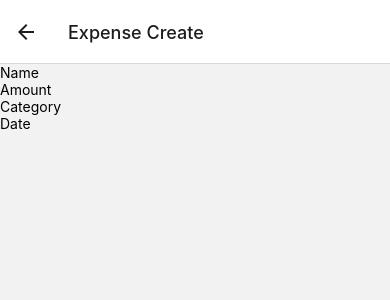
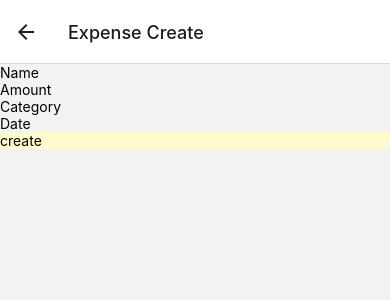
Before and after one commit to leejoonli/expense-tracker, a React Native app: screen /ExpenseCreate in a window 390 px wide. Shown: the top 300 px of the page. Built offline with nearby package versions, Linux system fonts and the light colour scheme.

Commit message:
add POST request to expense create component

```diff
--- a/components/ExpenseCreate/ExpenseCreate.tsx
+++ b/components/ExpenseCreate/ExpenseCreate.tsx
@@ -1,5 +1,6 @@
 import React, { useState } from 'react';
 import { Text, Button, View, Modal, TextInput, Pressable } from 'react-native';
+import AsyncStorage from '@react-native-async-storage/async-storage';
 import axios from 'axios';
 
 function ExpenseCreate({ navigation, route }) {
@@ -20,7 +21,25 @@ function ExpenseCreate({ navigation, route }) {
     const [createExpense, setCreateExpense] = useState(createInit);
 
     // POST request to add new expense to database
+    const handleSubmit = async () => {
+        try {
+            // get token from async storage
+            const token = await AsyncStorage.getItem('token');
+            const res = await axios.post(`https://salty-eyrie-01871.herokuapp.com/expenses/`, createExpense, { headers: { Authorization: `Token ${token}` } });
+            const status: number = res.status;
+            if (status === 201) {
+                console.log('hello world');
+                setCreateExpense(createInit);
+                alert('you created a new expense');
+                navigation.navigate('Profile', { name: 'Lulu' });
+            }
+        } catch (error) {
+            // error logging
+            console.log(error);
+        }
+    }
     // if successful navigate to Profile
+
     // on change handler for textinputs
     const handleChange = (event, key: string) => {
         setCreateExpense({ ...createExpense, [key]: event });
@@ -32,7 +51,7 @@ function ExpenseCreate({ navigation, route }) {
             <TextInput placeholder='Amount' onChangeText={(event) => handleChange(event, 'amount')} value={createExpense.amount} />
             <TextInput placeholder='Category' onChangeText={(event) => handleChange(event, 'category')} value={createExpense.category} />
             <TextInput placeholder='Date' onChangeText={(event) => handleChange(event, 'date')} value={createExpense.date} />
-            {/* <Pressable onPress={handleChange}><Text>submit edit</Text></Pressable> */}
+            <Pressable onPress={handleSubmit} style={{ backgroundColor: 'lemonchiffon' }}><Text>create</Text></Pressable>
         </View>
     );
 }
```
